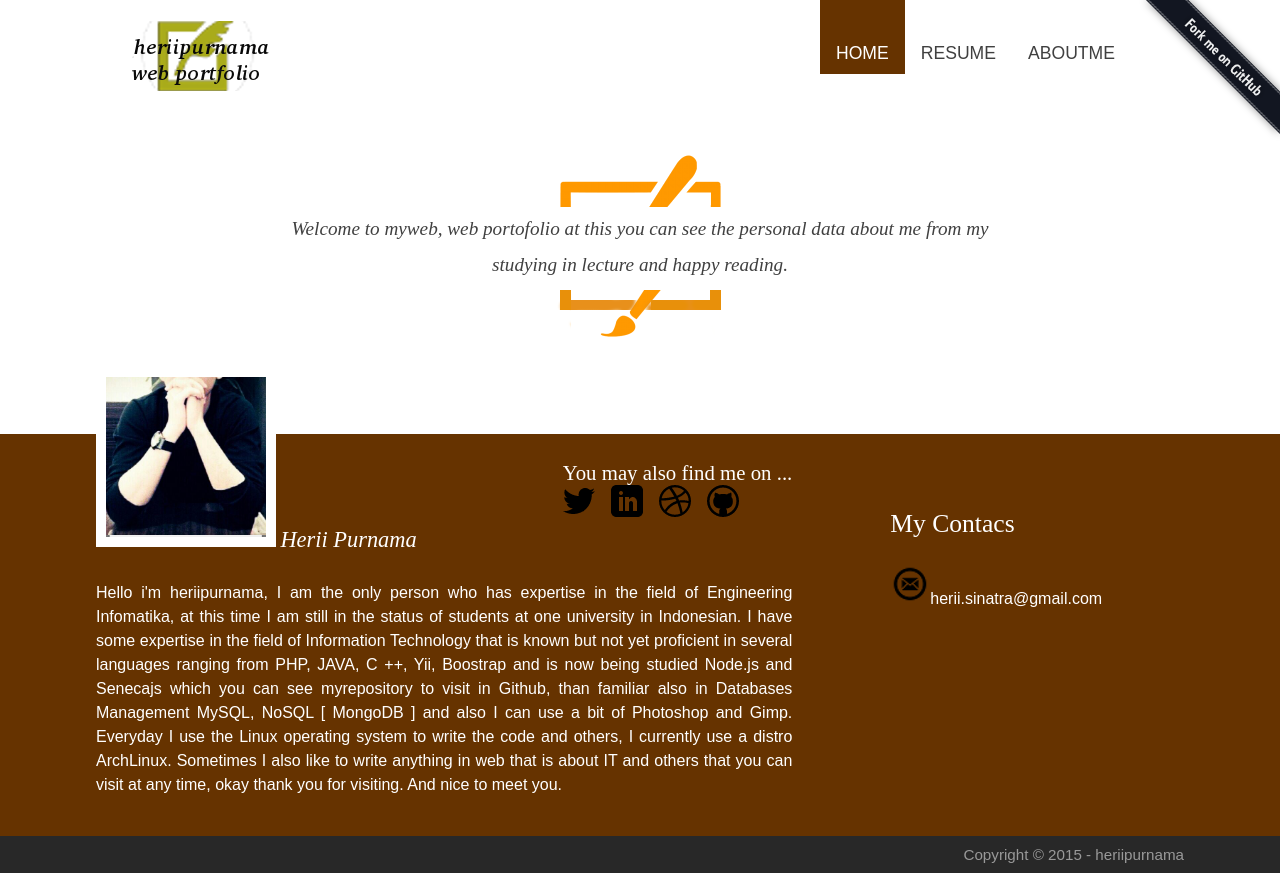
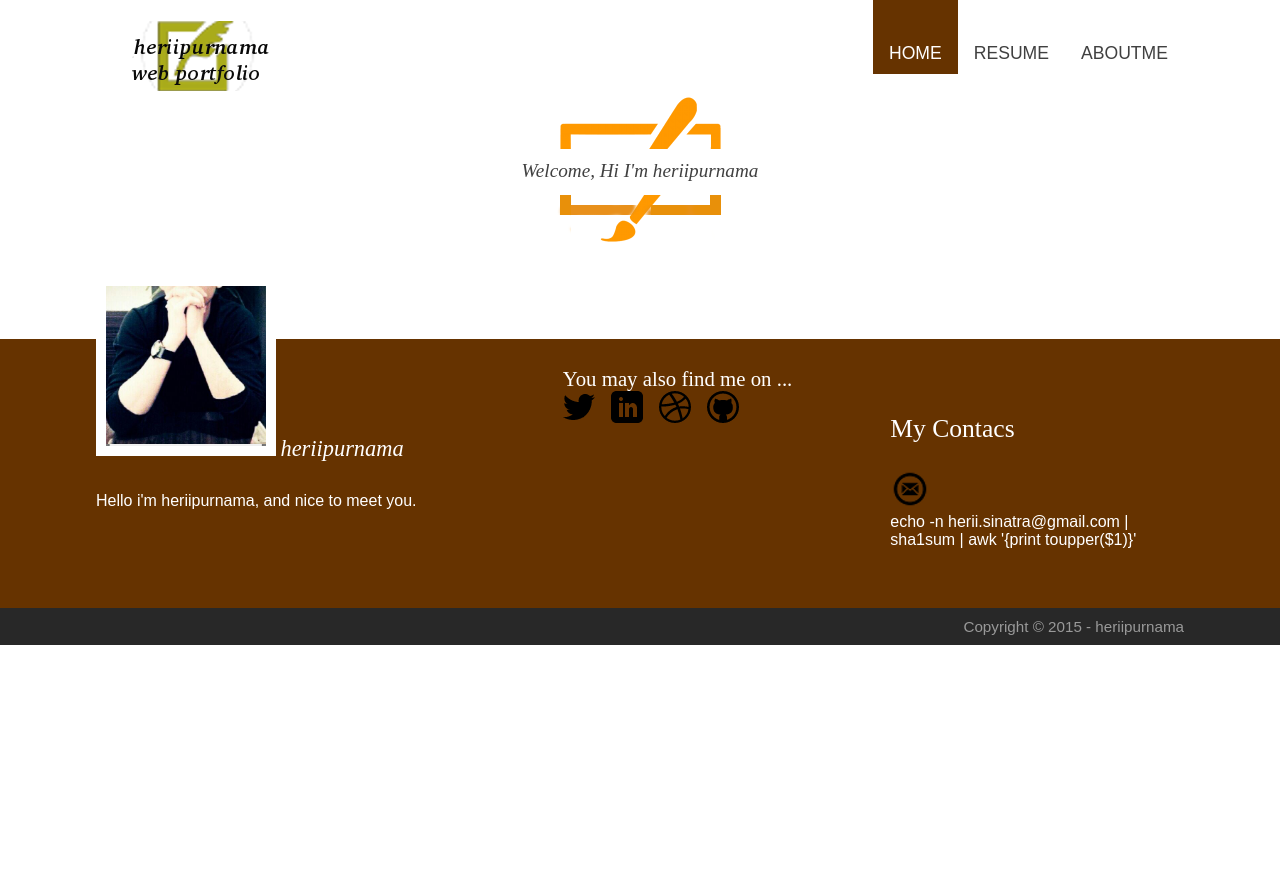
Before and after one commit to heriipurnama/heriipurnama.github.io, a plain HTML site: page index.html in a window 1280 px wide. After the commit the page ends 800 px from the top, so only its background shows below. Drawn offline with Linux system fonts and the light colour scheme; a web font is replaced by a local one.

Commit message:
version2
version2

```diff
--- a/index.html
+++ b/index.html
@@ -23,9 +23,6 @@
 		</script>
 </head>
 <body>
-	<div class="git">
-				<a href="https://github.com/heriipurnama" target="_blank"><img src="images/forkme.png" alt="" /></a>
-	</div>
 	<div class="wrap">
 		<!---header-->
 		<div class="header">
@@ -46,7 +43,7 @@
 		<!---banner-->
 		<div class="banner" id="aboutme">
 			<img src="images/q.png" alt=""/>
-			<p>Welcome to myweb, web portofolio at this you can see the personal data about me from my studying in lecture and happy reading. </p>
+			<p>Welcome, Hi I'm heriipurnama</p>
 		</div>
 
 		<p align="center"><img src="images/l.png" alt=""/></p>
@@ -63,7 +60,7 @@
 				<div class="img">
 						<a href="images/aku.jpg"><img src="images/aku.jpg" alt=""/></a>
 					<div class="data">
-						<h3>Herii Purnama</h3>
+						<h3>heriipurnama</h3>
 					</div>
 				</div>
 
@@ -79,14 +76,14 @@
 				</ul>
 			</div>
 			    <div class="clear"> </div>
-			<p>Hello i'm heriipurnama, I am the only person who has expertise in the field of Engineering Infomatika, at this time I am still in the status of students at one university in Indonesian. I have some expertise in the field of Information Technology that is known but not yet proficient in several languages ranging from PHP, JAVA, C ++, Yii, Boostrap and is now being studied Node.js and Senecajs which you can see myrepository to visit in Github, than familiar also in Databases Management  MySQL, NoSQL [ MongoDB ] and also I can use a bit of Photoshop and Gimp. Everyday I use the Linux operating system to write the code and others, I currently use a distro ArchLinux. Sometimes I also like to write anything in web that is about IT and others that you can visit at any time, okay thank you for visiting. And nice to meet you.</p>
+			<p>Hello i'm heriipurnama, and nice to meet you.</p>
 		</div>
 		<div class="grid3">
 			<div class="skills">
 					   				<h3>My Contacs</h3>
 			                      <ul>
 								      <li>
-								      		<a href="mailto:herii.sinatra@gmail.com"><img src="images/email.png" alt=""/><p>herii.sinatra@gmail.com</p></a>
+								      		<a href="mailto:herii.sinatra@gmail.com"><img src="images/email.png" alt=""/><p>echo -n herii.sinatra@gmail.com | sha1sum | awk '{print toupper($1)}'</p></a>
 			                           <li>
 			                     </ul>
 						  </div>
```
